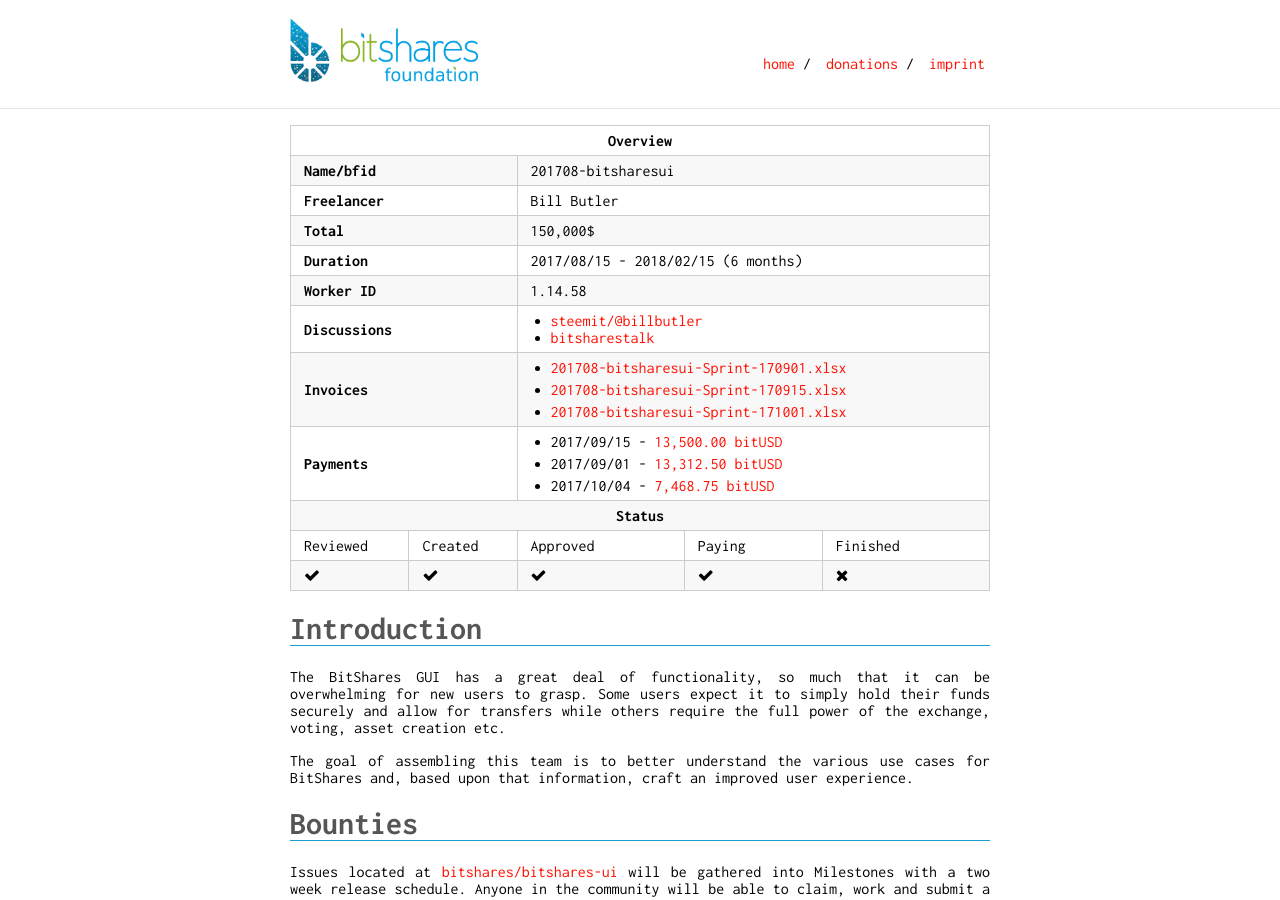
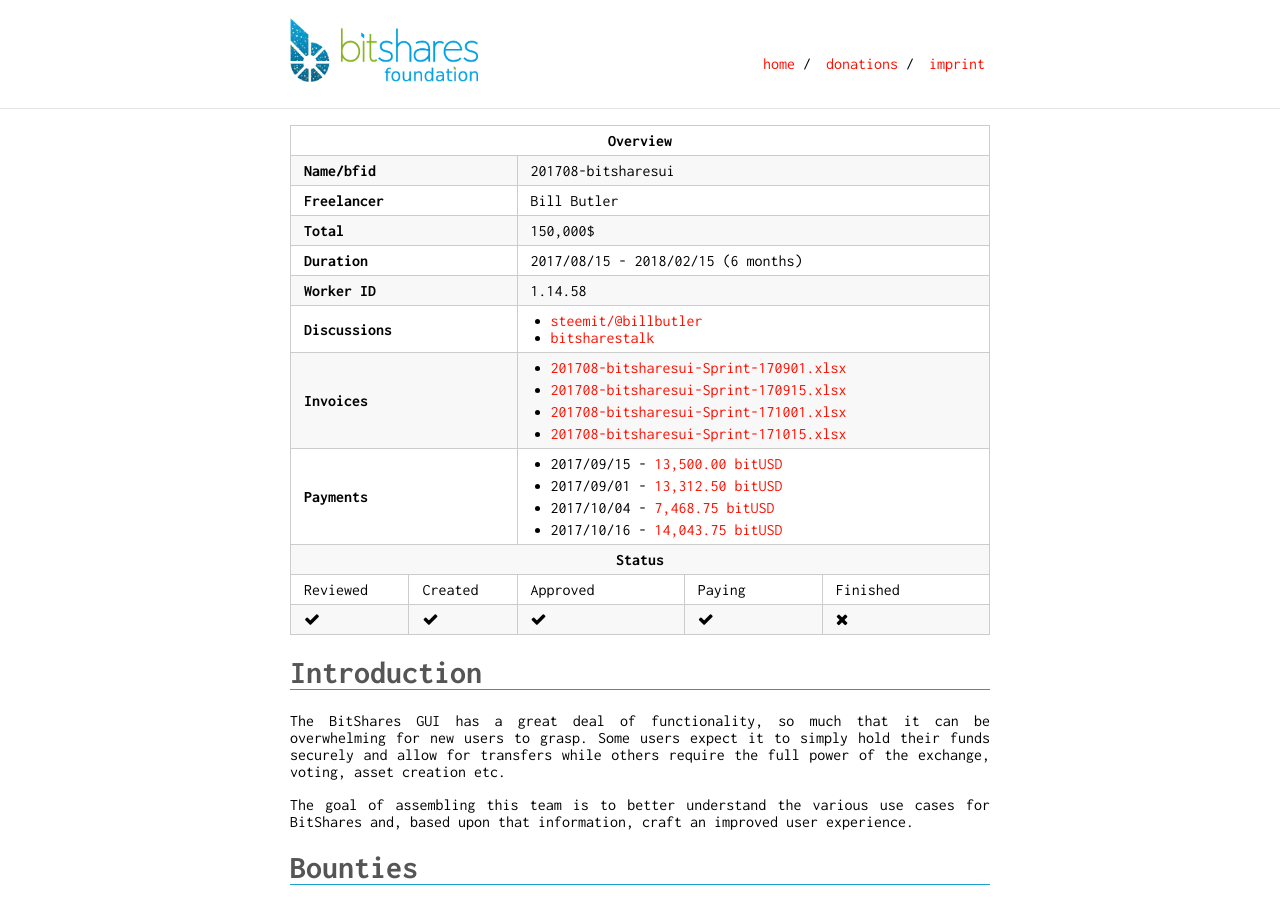
Before and after one commit to thehapax/bitshares.foundation, a Jekyll site: the page built from _workers/2017-08-bill-butler.md, in a window 1280 px wide and 900 px high. Built offline with Jekyll 4.4.1, drawn with Linux system fonts in a browser that asks for light colours.

Commit message:
payout - bitshares-ui

```diff
--- a/_workers/2017-08-bill-butler.md
+++ b/_workers/2017-08-bill-butler.md
@@ -28,11 +28,15 @@ payments:
  - date: 2017/10/04
    opid: 1.11.75021716
    amount: 7,468.75 bitUSD
+ - date: 2017/10/16
+   opid: 1.11.78907587
+   amount: 14,043.75 bitUSD
 paymentaccount: bitshares-ui
 invoices:
  - 201708-bitsharesui-Sprint-170901.xlsx
  - 201708-bitsharesui-Sprint-170915.xlsx
  - 201708-bitsharesui-Sprint-171001.xlsx
+ - 201708-bitsharesui-Sprint-171015.xlsx
 price: 150,000$
 duration: 6 months
 start: 2017/08/15
```
Also changed, not shown: 1 other file.
